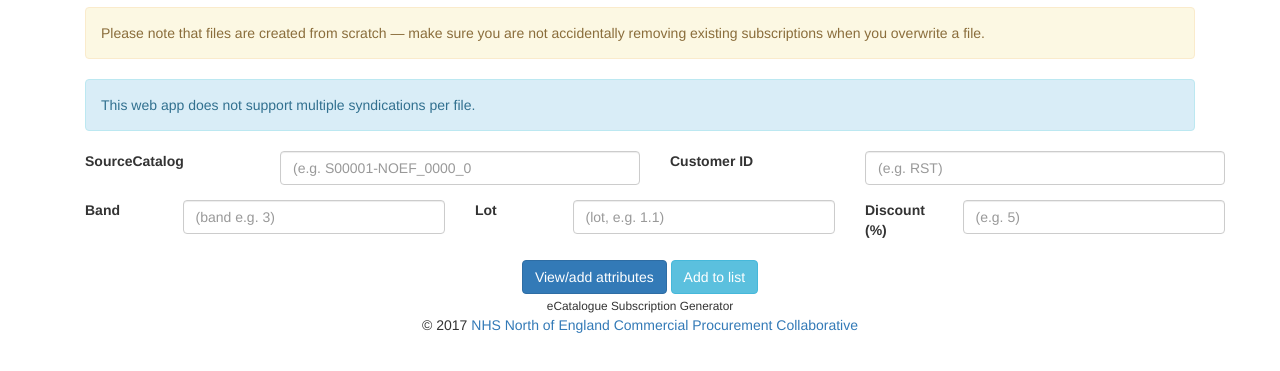
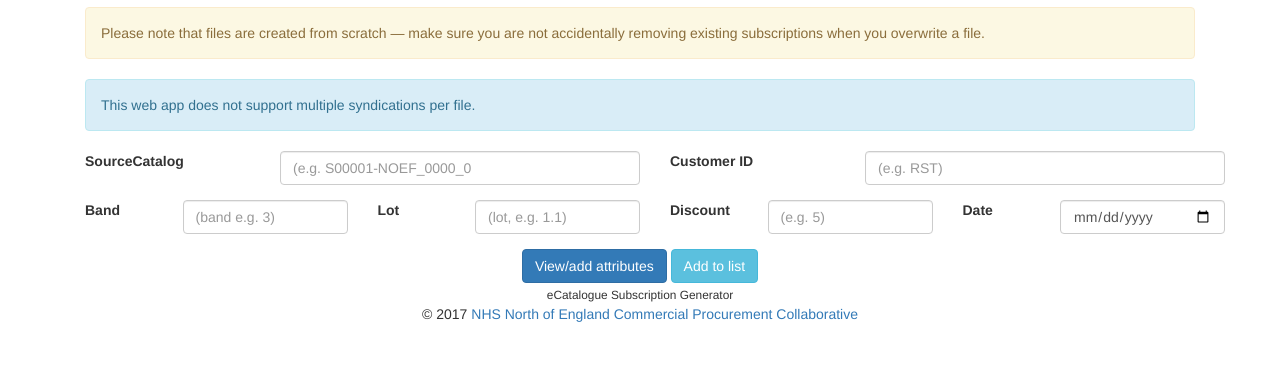
Before and after one commit to matthewdurrant/matthewdurrant.github.io, a plain HTML site: page index.html in a window 1280 px wide. Shown: the part 165-536 px from the top of the page. Drawn offline with nearby package versions, Linux system fonts and the light colour scheme.

Commit message:
added activation date

```diff
--- a/index.html
+++ b/index.html
@@ -39,19 +39,24 @@
 				</div>
 				<div class="form-group row">
 					<label class="col-sm-1 col-form-label" for="band">Band</label>
-					<div class="col-sm-3">
+					<div class="col-sm-2">
 						<input type="text" class="form-control" id="band"
 						placeholder="(band e.g. 3)" required>
 					</div>
 					<label class="col-sm-1 col-form-label" for="lot">Lot</label>
-					<div class="col-sm-3">
+					<div class="col-sm-2">
 						<input type="text" class="form-control" id="lot"
 						placeholder="(lot, e.g. 1.1)" required>
 					</div>
-					<label class="col-sm-1 col-form-label" for="discount">Discount (%)</label>
-					<div class="col-sm-3">
+					<label class="col-sm-1 col-form-label" for="discount">Discount</label>
+					<div class="col-sm-2">
 						<input type="numeric" class="form-control" id="discount"
 						placeholder="(e.g. 5)" required>
+					</div>
+					<label class="col-sm-1 col-form-label" for="discount">Date</label>
+					<div class="col-sm-2">
+						<input type="date" class="form-control" id="date"
+						placeholder="(optional - dd-mm-yyy)">
 					</div>
 				</div>
 			</form>
--- a/script.js
+++ b/script.js
@@ -12,6 +12,7 @@ var subscriberIdInput = document.querySelector("#subscriberId");
 var bandInput = document.querySelector("#band");
 var lotInput = document.querySelector("#lot");
 var discountInput = document.querySelector("#discount");
+var dateInput = document.querySelector("#date");
 //table to display current files
 var subsTable = document.querySelector("#subsTable tbody");
 //table for current attributes
@@ -147,6 +148,7 @@ function addSubscription() {
 	//get inputs from form
 	var sourceCatalog = sourceCatInput.value.trim();
 	var subscriberId = subscriberIdInput.value.trim();
+	var date = dateInput.value;
 	var priceType;
 	//If both inputs are *, output * only - else, join
 	if (bandInput.value.trim() === '*' && lotInput.value.trim() === '*')
@@ -165,7 +167,7 @@ function addSubscription() {
 	//if no newFile found, create new file
 	if (newFile === null)
 	{
-		newFile = new groovyFile(sourceCatalog, subscriberId);
+		newFile = new groovyFile(sourceCatalog, subscriberId, date);
 		groovyFiles.push(newFile);
 	}
 	var index = groovyFiles.indexOf(newFile);
@@ -231,13 +233,13 @@ function addSubscription() {
 
 //this object is exported as a .groovy script file for a syndication.
 class groovyFile {
-	constructor(sourceCatalog, customerId)
+	constructor(sourceCatalog, customerId, date)
 	{
 		this.sourceCatalog = sourceCatalog;
 		this.customerId = customerId;
 		this.fileName = customerId + ".groovy";
 		this.folder = sourceCatalog;
-		this.contents = new contents(sourceCatalog, customerId);
+		this.contents = new contents(sourceCatalog, customerId, date);
 	}
 
 	//return the subscriptions on this syndication
@@ -265,7 +267,7 @@ class groovyFile {
 
 //used to keep the Groovy script contents separate from metadata (file name, etc.)
 class contents {
-	constructor(sourceCatalog, subscriberId) {
+	constructor(sourceCatalog, subscriberId, activationDate) {
 		//Syndication array, which really only contains one anonymous object
 		this.syndication = [ {
 			//Wrap everything in single quotes
@@ -273,6 +275,7 @@ class contents {
 			targetCatalog: "'" + sourceCatalog + '-' + subscriberId + "'",
 			targetSupplier: "'" + sourceCatalog.split("-")[0] + "'",
 			targetContract: "'" + sourceCatalog + '-' + subscriberId + "'",
+			activationDate: "'" + activationDate + "'"
 		} ];
 		//Subscription array, which will contain 1+ anonymous objects
 		this.subscription = [];
```
